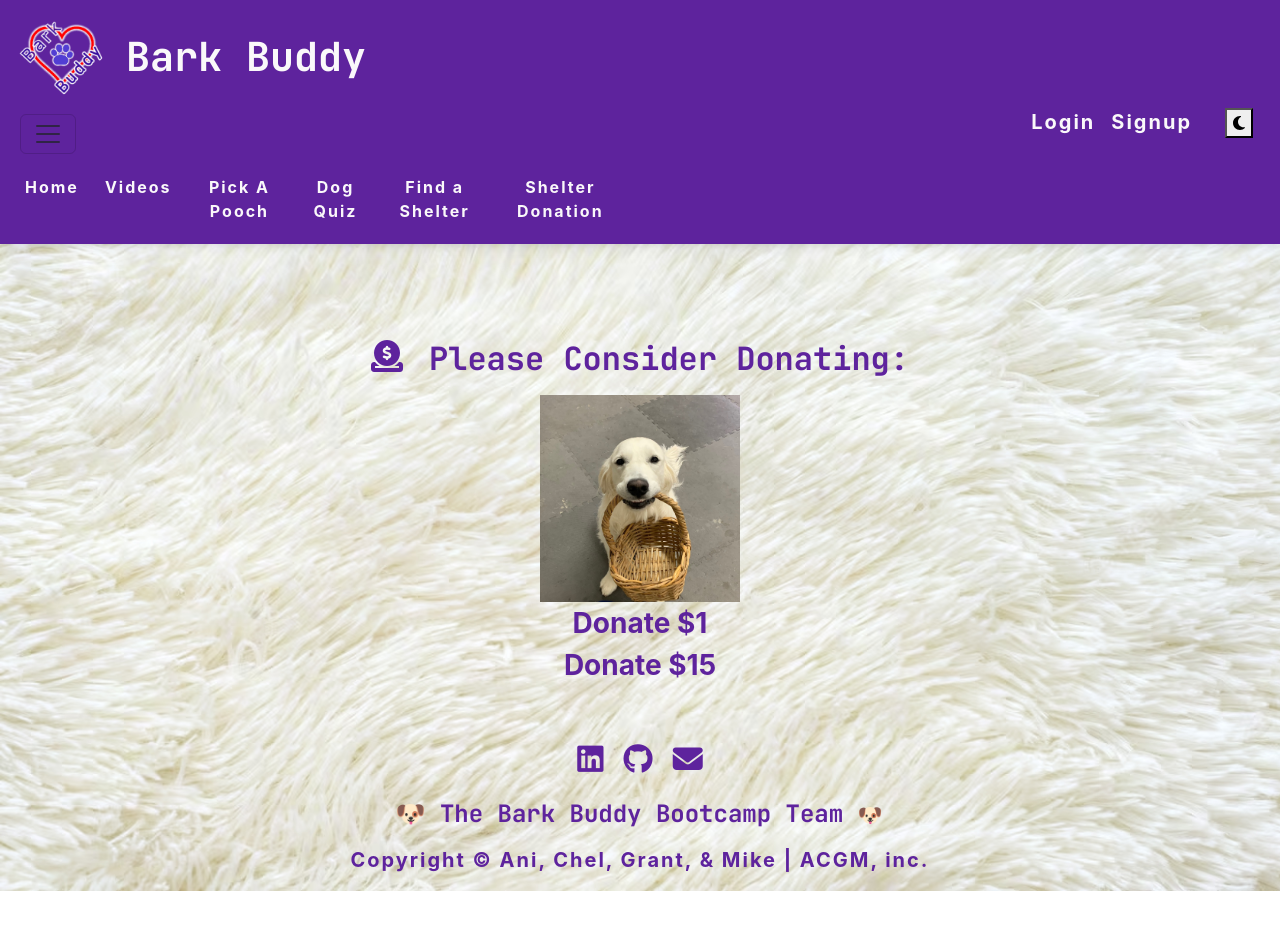
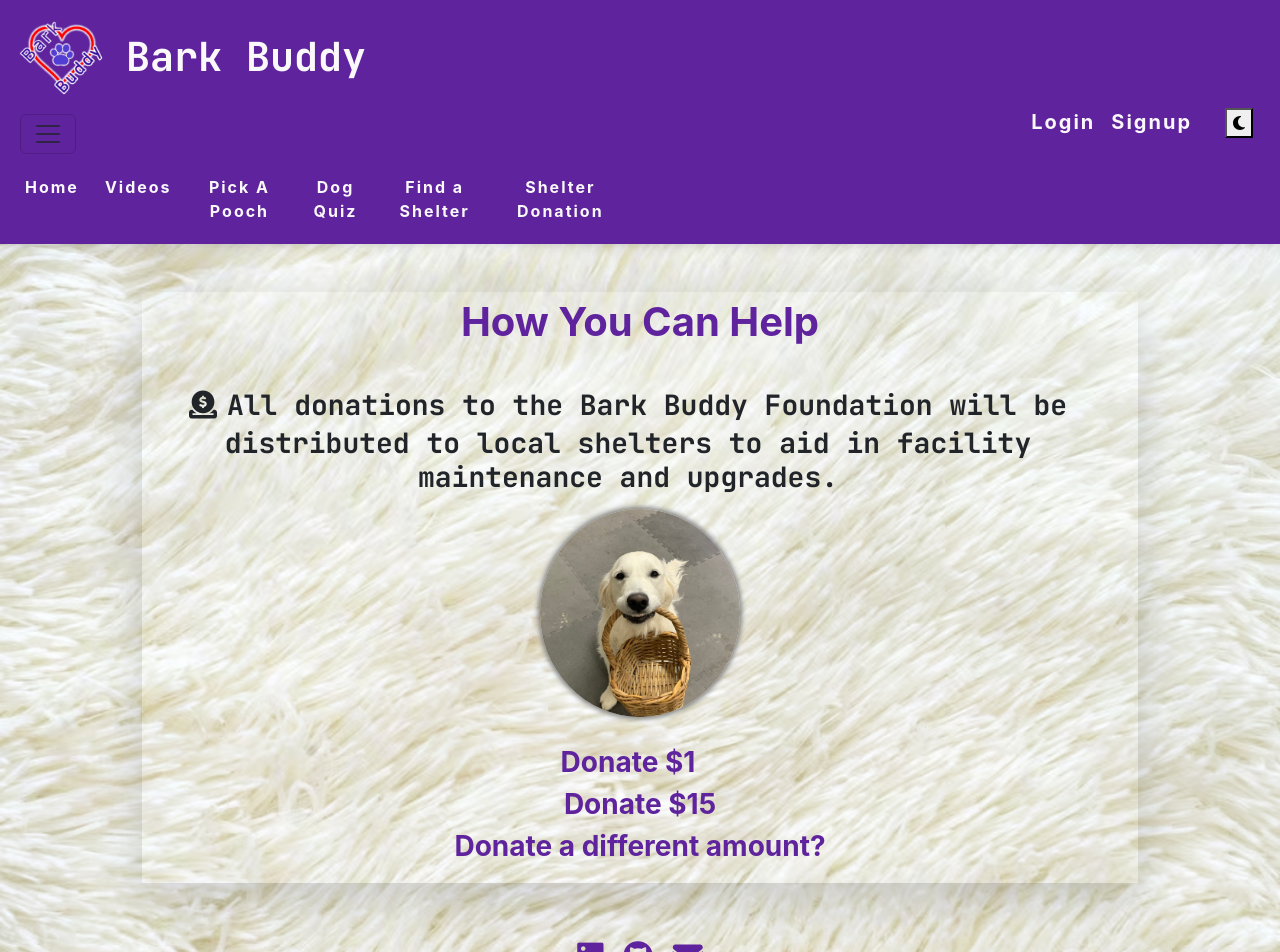
Before and after one commit to 123sites/bark-buddy, a React (Create React App) app in the folder client/: page /donation in a window 1280 px wide. Shown: the top 952 px of the page. Before the commit the page ends 891 px from the top, so only its background shows below. Built offline with nearby package versions, Linux system fonts and the light colour scheme.

Commit message:
Worked on styling the donate page.

```diff
--- a/client/src/components/Payments/Stripe.js
+++ b/client/src/components/Payments/Stripe.js
@@ -1,31 +1,45 @@
 import React from "react";
 import "../../assets/style.css";
 import Dobby from "../../images/Dobby.png";
-
 const stripe = () => {
   return (
     <div className="container-fluid">
-      <div className="row m-5">
-
-        <h2 className="donate-title mt-5 mb-3 fw-bolder fs-2">
-          <i class="fa-solid fa-circle-dollar-to-slot mr-5"></i>
-          Please Consider Donating:
-        </h2>
+      <div className="row shadow-lg donate-container m-5">
+        <div>
+          <div className="row donate-title-box">
+            <p className="col-12 donate-title d-flex mb-2 fw-bolder fs-1">
+              How You Can Help
+            </p>
+          </div>
+          <div className="row col-12">
+            <h5 className="mt-4 mb-3 fw-bolder fs-3 text-center">
+              <i class="fa-solid fa-circle-dollar-to-slot mr-2 lh-base"></i>
+              All donations to the Bark Buddy Foundation will be distributed to
+              local shelters to aid in facility maintenance and upgrades.
+            </h5>
+          </div>
+        </div>
         <div
-        style={{
-          display: "flex",
-          justifyContent: "center",
-          alignItems: "center,"
-        }}>
+          style={{
+            display: "flex",
+            justifyContent: "center",
+            alignItems: "center,",
+          }}
+        >
           <img src={Dobby}
-          alt="Beautiful Golden Retriever"
-          style={{width: "200px", height: "auto"}}
-          />
+              alt="Beautiful Golden Retriever"
+              style={{
+                width: "200px",
+                height: "auto",
+                borderRadius: "50%",
+                boxShadow: "0 0 5px 2px grey",
+               }}
+              />
         </div>
-        <div>
+        <div className="row">
           <a
             href="https://buy.stripe.com/test_6oEg1m8Ly2ES81y288"
-            className="stripe-donate fs-3 fw-bolder"
+            className="stripe-donate fs-3 mt-4 fw-bolder justify-content-center"
           >
             Donate $1
           </a>
@@ -33,15 +47,21 @@ const stripe = () => {
         <div>
           <a
             href="https://buy.stripe.com/test_fZe5mId1O93g0z66op"
-            className="stripe-donate fs-3 fw-bolder"
+            className="stripe-donate col fs-3 fw-bolder justify-content-center"
           >
             Donate $15
           </a>
         </div>
+        <div className="mb-3">
+          <a
+            href="https://buy.stripe.com/test_5kA8yUbXK1AO95CeUW"
+            className="stripe-donate d-flex fs-3 fw-bolder"
+          >
+            Donate a different amount?
+          </a>
+        </div>
       </div>
     </div>
-
   );
 };
-
 export default stripe;
```
